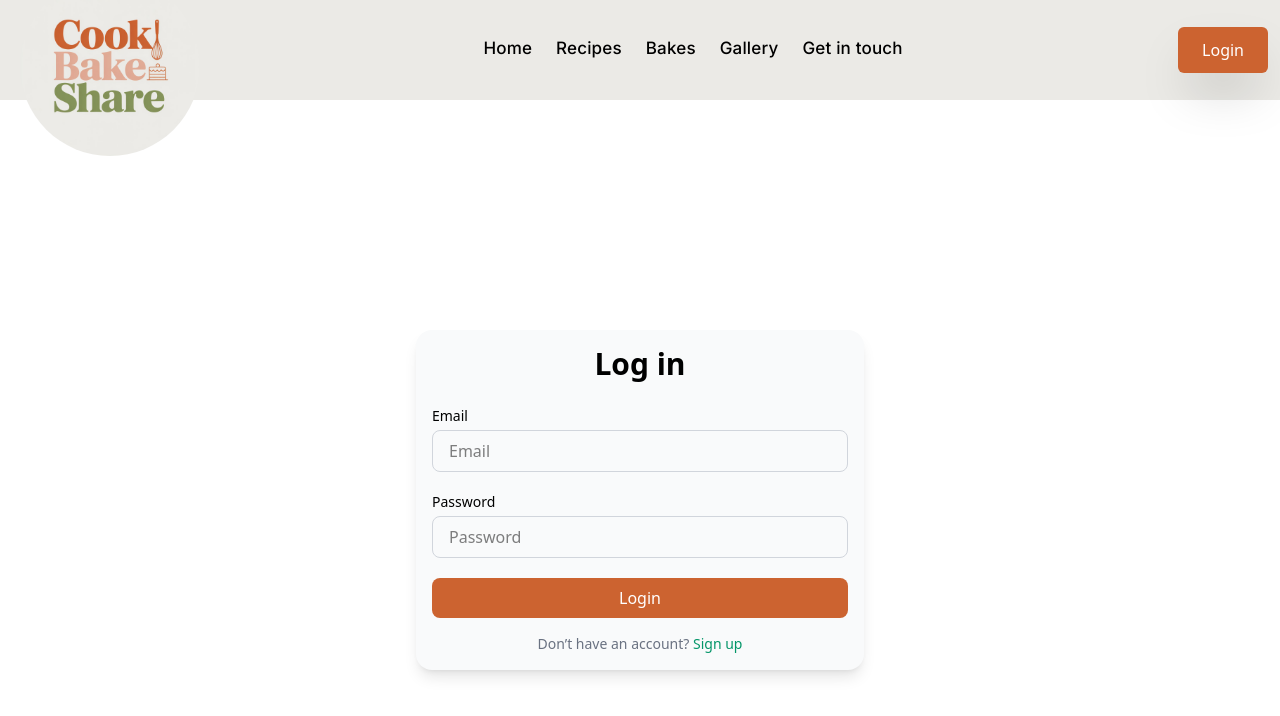
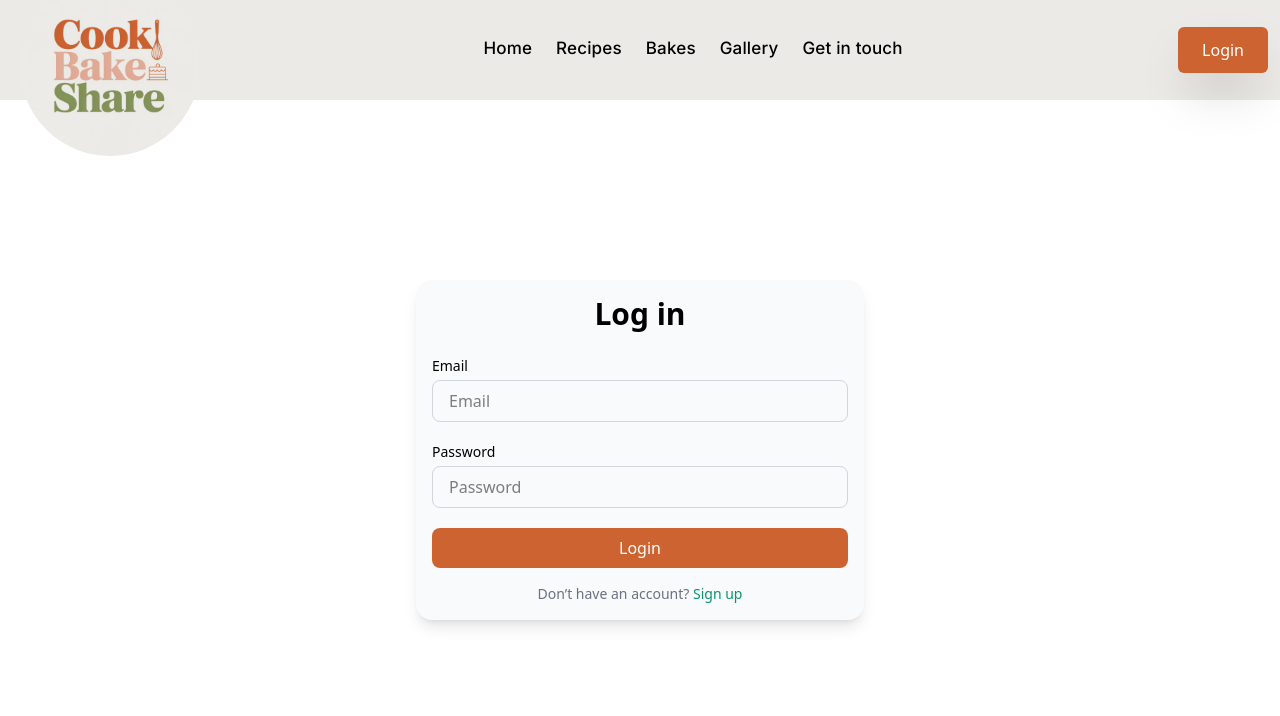
Before and after one commit to phillipbarlow/food-blog, a React (Vite) app: page /login in a window 1280 px wide. Shown: the top 716 px of the page. Built offline with nearby package versions, Linux system fonts and the light colour scheme.

Commit message:
fixed the overscroll - login. fixed with viewport height

```diff
--- a/src/pages/Login.jsx
+++ b/src/pages/Login.jsx
@@ -1,7 +1,7 @@
 export default function Input() {
   return (
     // Global container
-    <main className="min-h-screen flex justify-center items-center">
+    <main className="h-[calc(100vh-100px)] flex justify-center items-center">
       <div className="bg-gray-50 p-4 max-w-md w-full rounded-2xl shadow-lg">
         <h2 className="text-3xl font-bold text-center mb-6">Log in</h2>
         <form className="space-y-5">
```
